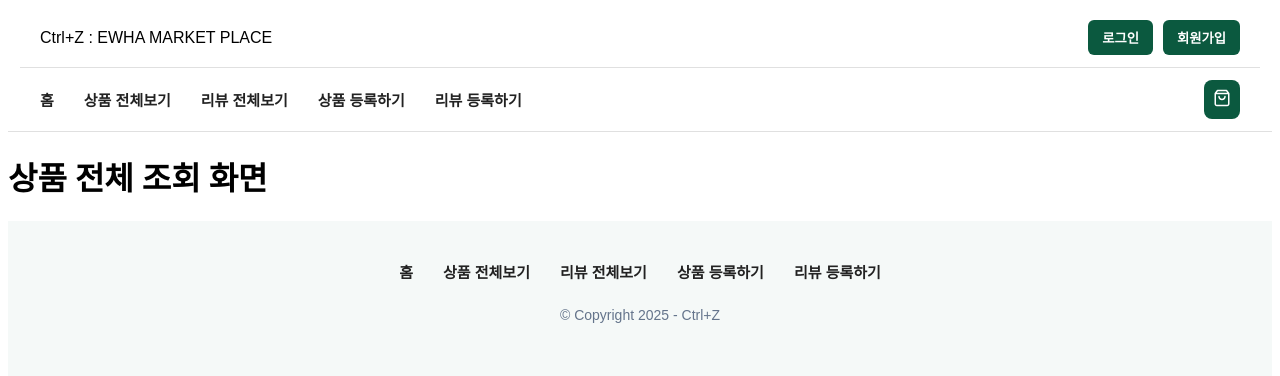
After one commit to sihyes/2025-ewha-market-project, a Flask app: template templates/feature-list.html in a window 1280 px wide. The commit adds this page. Shown: the top 376 px of the page. Run offline with Flask 3, Linux system fonts and the light colour scheme; the template is opened without the code that fills it, so the values that code supplies are empty.

Commit message:
index.html 수정 및 feature-list 화면 연결

```diff
--- a/app.py
+++ b/app.py
@@ -0,0 +1,26 @@
+from flask import Flask, render_template
+
+app = Flask(__name__)
+
+@app.route('/')
+def index():
+    return render_template('index.html')
+
+@app.route('/feature-list')
+def feature_list():
+    return render_template('feature-list.html')
+
+@app.route('/review-list')
+def review_list():
+    return render_template('review-list.html')
+
+@app.route('/product-register')
+def product_register():
+    return render_template('product-register.html')
+
+@app.route('/review-register')
+def review_register():
+    return render_template('review-register.html')
+
+if __name__ == '__main__':
+    app.run(debug=True)
--- /dev/null
+++ b/templates/feature-list.html
@@ -0,0 +1,8 @@
+
+{% extends "index.html" %}
+
+{% block title %}상품 전체 조회{% endblock %}
+
+{% block content %}
+<h1>상품 전체 조회 화면</h1>
+{% endblock %}
--- a/templates/index.html
+++ b/templates/index.html
@@ -1,7 +1,7 @@
 <!DOCTYPE html>
 <html>
 <head>
-<link rel="stylesheet" type="text/css" href="style.css">
+<link rel="stylesheet" href="{{ url_for('static', filename='css/style.css') }}">
 </head>
 <body>
 <header>
@@ -21,34 +21,36 @@
   <div class="header-bottom">
     <nav class="nav-menu">
       <ul>
-        <li><a href="#">홈</a></li>
-        <li><a href="#">상품 전체보기</a></li>
-        <li><a href="#">리뷰 전체보기</a></li>
-        <li><a href="#">상품 등록하기</a></li>
-        <li><a href="#">리뷰 등록하기</a></li>
+        <li><a href="{{ url_for('index') }}">홈</a></li>
+        <li><a href="{{ url_for('feature_list') }}">상품 전체보기</a></li>
+        <li><a href="{{ url_for('review_list') }}">리뷰 전체보기</a></li>
+        <li><a href="{{ url_for('product_register') }}">상품 등록하기</a></li>
+        <li><a href="{{ url_for('review_register') }}">리뷰 등록하기</a></li>
       </ul>
     </nav>
 
     <button class="cart-btn">
-      <img src="./images/Shopping-bag.svg" alt="장바구니" />
+      <img src="{{ url_for('static', filename='img/Shopping-bag.svg') }}" alt="장바구니" />
     </button>
   </div>
 </header>
 
-
+<main>
+    {% block content %}{% endblock %}
+</main>
 
 
 <footer>
 
   <div class="footer-bottom">
     <nav class="footer-menu">
-      <ul>
-        <li><a href="#">홈</a></li>
-        <li><a href="#">상품 전체보기</a></li>
-        <li><a href="#">리뷰 전체보기</a></li>
-        <li><a href="#">상품 등록하기</a></li>
-        <li><a href="#">리뷰 등록하기</a></li>
-      </ul>
+    <ul>
+      <li><a href="{{ url_for('index') }}">홈</a></li>
+      <li><a href="{{ url_for('feature_list') }}">상품 전체보기</a></li>
+      <li><a href="{{ url_for('review_list') }}">리뷰 전체보기</a></li>
+      <li><a href="{{ url_for('product_register') }}">상품 등록하기</a></li>
+      <li><a href="{{ url_for('review_register') }}">리뷰 등록하기</a></li>
+    </ul>
     </nav>
   </div>
 
```
Also changed, not shown: static/css/feature-list.css (added).
